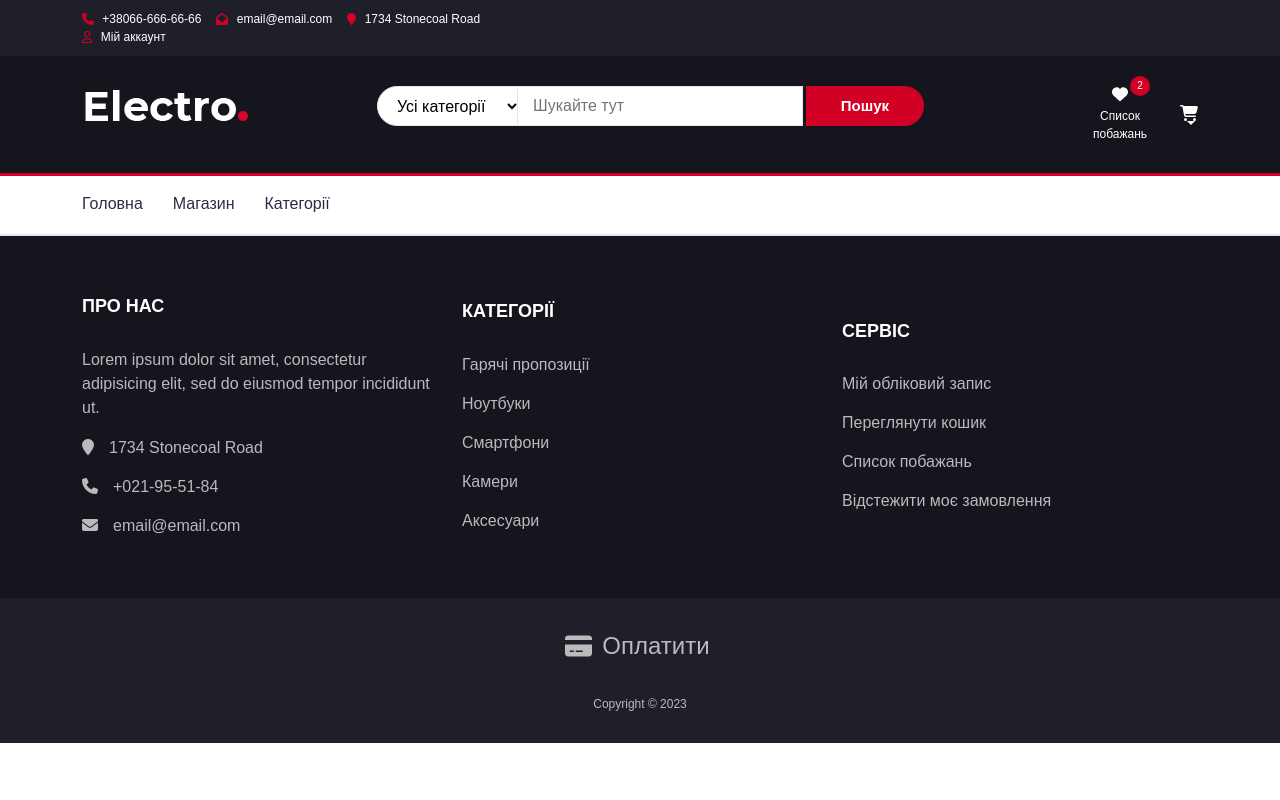
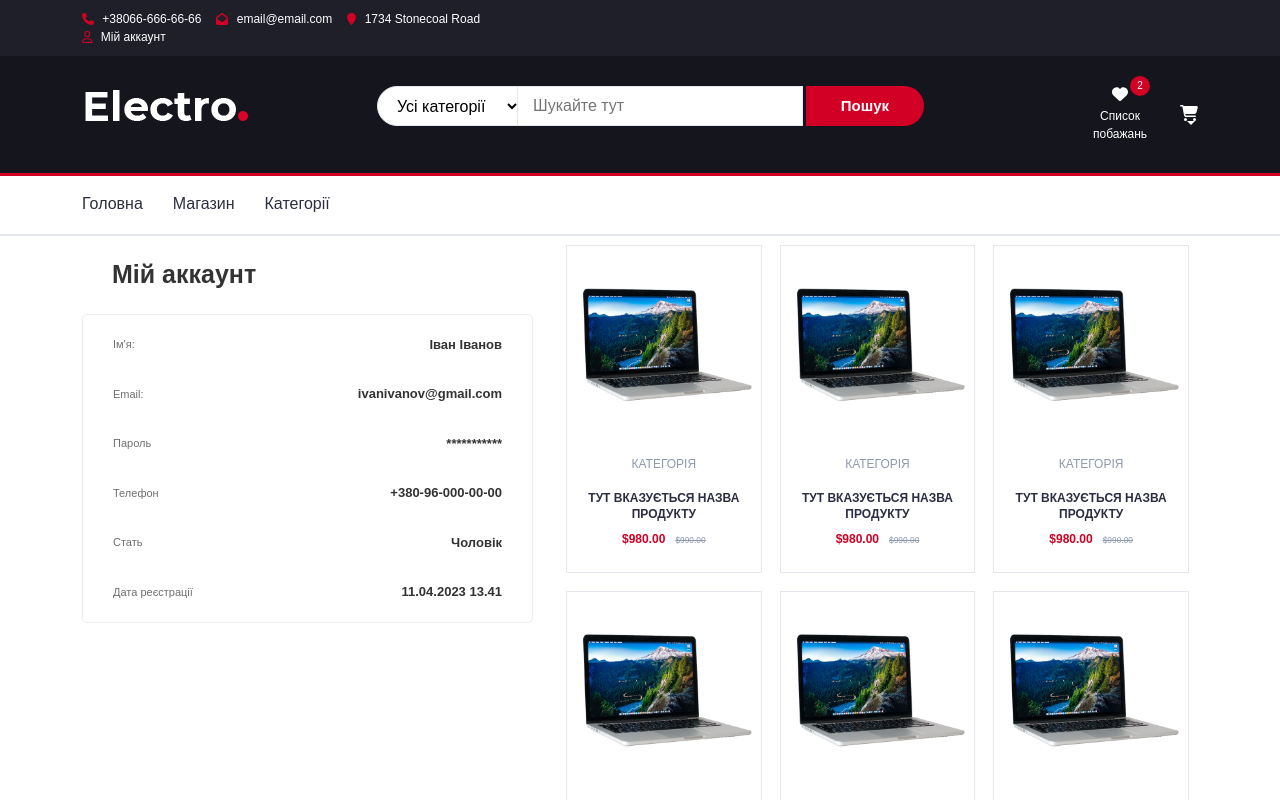
Before and after one commit to puffynNeroun/Electro, a React (Vite) app: page /myAccount in a window 1280 px wide. Shown: the top 800 px of the page. Built offline with nearby package versions, Linux system fonts and the light colour scheme.

Commit message:
add myAccount

```diff
--- a/src/App.tsx
+++ b/src/App.tsx
@@ -7,6 +7,7 @@ import Navigation from "./assets/components/_Navigation/Navigation";
 import Blank from "./assets/pages/_Blank/Blank";
 import Product from "./assets/pages/_Product/Product";
 import Store from "./assets/pages/_Store/Store";
+import MyAccount from "./assets/pages/_MyAccount/MyAccount";
 
 
 const App = () => {
@@ -21,6 +22,7 @@ const App = () => {
                 <Route path="/checkout" element={<Checkout/>}/>
                 <Route path="/product" element={<Product/>}/>
                 <Route path='/store' element={<Store/>}/>
+                <Route path='/myAccount' element={<MyAccount/>}/>
             </Routes>
             <Footer/>
         </>
--- a/src/assets/components/_Header/Header.tsx
+++ b/src/assets/components/_Header/Header.tsx
@@ -30,7 +30,7 @@ const Header = () => {
                         </li>
                     </ul>
                     <ul className = "header-links pull-right">
-                        <li><a href="#"><FontAwesomeIcon className="fa fa-user-o" icon={faUser}/> Мій аккаунт</a></li>
+                        <li><NavLink to="/myAccount"><FontAwesomeIcon className="fa fa-user-o" icon={faUser}/> Мій аккаунт</NavLink></li>
                     </ul>
                 </div>
             </div>
--- a/src/assets/localization/ua.json
+++ /dev/null
@@ -1,3 +0,0 @@
-{
-  "NEW_PRODUCTS": "нова продукция"
-}
--- /dev/null
+++ b/src/assets/pages/_MyAccount/MyAccount.tsx
@@ -0,0 +1,68 @@
+import SingUp from "../../components/_SingUp/SingUp";
+import {Col, Container, Row} from "react-bootstrap";
+import 'bootstrap/dist/css/bootstrap-grid.min.css'
+import './myAccount.scss'
+import {myAccountItems} from "./myAccount.data";
+
+
+const MyAccount = () => {
+    return (
+        <div>
+            <Container>
+                <Row>
+                    <Col lg={5} >
+                        <div className='myAccount'>
+                            <div className="myAccount__title">Мій аккаунт</div>
+                            <div className="myAccount__info">
+                                <div className="myAccount__info__name">
+                                    <div className="myAccount__info__name__sign">Ім'я:</div>
+                                    <div className="myAccount__info__name__return">Іван Іванов</div>
+                                </div>
+                                <div className="myAccount__info__email">
+                                    <div className="myAccount__info__name__sign">Email:</div>
+                                    <div className="myAccount__info__name__return">ivanivanov@gmail.com</div>
+                                </div>
+                                <div className="myAccount__info__password">
+                                    <div className="myAccount__info__name__sign">Пароль</div>
+                                    <div className="myAccount__info__name__return">***********</div>
+                                </div>
+                                <div className="myAccount__info__telephone">
+                                    <div className="myAccount__info__name__sign">Телефон</div>
+                                    <div className="myAccount__info__name__return">+380-96-000-00-00</div>
+                                </div>
+                                <div className="myAccount__info__gender">
+                                    <div className="myAccount__info__name__sign">Стать</div>
+                                    <div className="myAccount__info__name__return">Чоловік</div>
+                                </div>
+                                <div className="myAccount__info__registration">
+                                    <div className="myAccount__info__name__sign">Дата реєстрації</div>
+                                    <div className="myAccount__info__name__return">11.04.2023 13.41</div>
+                                </div>
+                            </div>
+                        </div>
+                    </Col>
+                    <Col lg={7} style={{display: 'flex', justifyContent: 'space-around', flexWrap: 'wrap'}}>
+                        {myAccountItems.map((myAccountItem) =>
+                            <div key={myAccountItem.key} className="col-md-4 col-xs-12">
+                                <div className="product product__myAccount">
+                                    <div className="product-img">
+                                        <img src={myAccountItem.img} alt=""/>
+                                    </div>
+                                    <div className="product-body">
+                                        <p className="product-category">{myAccountItem.category}</p>
+                                        <h3 className="product-name"><a style={{fontSize: '12px'}} href="#">{myAccountItem.names}</a></h3>
+                                        <h4 className="product-price" style={{fontSize: '12px'}}>{myAccountItem.price}<del
+                                            className="product-old-price">{myAccountItem.oldprice}</del></h4>
+                                    </div>
+                                </div>
+                            </div>
+                        )}
+                    </Col>
+                </Row>
+            </Container>
+            <SingUp/>
+        </div>
+    );
+};
+
+export default MyAccount;
--- /dev/null
+++ b/src/assets/pages/_MyAccount/myAccount.data.ts
@@ -0,0 +1,52 @@
+import product01 from "../_Product/img/product01.png";
+
+export const myAccountItems = [
+    {
+        img: product01,
+        category: 'Категорія',
+        names: 'тут вказується назва продукту',
+        price: '$980.00',
+        oldprice: '$990.00',
+        key: 0,
+    },
+    {
+        img: product01,
+        category: 'Категорія',
+        names: 'тут вказується назва продукту',
+        price: '$980.00',
+        oldprice: '$990.00',
+        key: 1,
+    },
+    {
+        img: product01,
+        category: 'Категорія',
+        names: 'тут вказується назва продукту',
+        price: '$980.00',
+        oldprice: '$990.00',
+        key: 2,
+    },
+    {
+        img: product01,
+        category: 'Категорія',
+        names: 'тут вказується назва продукту',
+        price: '$980.00',
+        oldprice: '$990.00',
+        key: 3,
+    },
+    {
+        img: product01,
+        category: 'Категорія',
+        names: 'тут вказується назва продукту',
+        price: '$980.00',
+        oldprice: '$990.00',
+        key: 4,
+    },
+    {
+        img: product01,
+        category: 'Категорія',
+        names: 'тут вказується назва продукту',
+        price: '$980.00',
+        oldprice: '$990.00',
+        key: 5,
+    },
+]
--- /dev/null
+++ b/src/assets/pages/_MyAccount/myAccount.scss
@@ -0,0 +1,65 @@
+.myAccount {
+  &__title {
+    font-size: 25px;
+    font-weight: 700;
+    margin: 20px 0 20px 30px;
+  }
+
+  &__info {
+    display: flex;
+    flex-direction: column;
+    gap: 30px;
+    border: 1px solid #ececea;
+    border-radius: 5px;
+    padding: 20px 30px;
+
+    &__name {
+      display: flex;
+      justify-content: space-between;
+      align-items: center;
+
+      &__sign {
+        font-size: 11px;
+        opacity: 0.7;
+      }
+
+      &__return {
+        font-size: 13px;
+        font-weight: 600;
+      }
+    }
+
+    &__email {
+      display: flex;
+      justify-content: space-between;
+      align-items: center;
+    }
+
+    &__password {
+      display: flex;
+      justify-content: space-between;
+      align-items: center;
+    }
+
+    &__telephone {
+      display: flex;
+      justify-content: space-between;
+      align-items: center;
+    }
+
+    &__gender {
+      display: flex;
+      justify-content: space-between;
+      align-items: center;
+    }
+    &__registration {
+      display: flex;
+      justify-content: space-between;
+      align-items: center;
+    }
+  }
+}
+
+.product__myAccount {
+  margin: 10px !important;
+}
--- a/src/assets/pages/_Product/ProductMainSec1.tsx
+++ b/src/assets/pages/_Product/ProductMainSec1.tsx
@@ -120,10 +120,10 @@ const ProductMainSec1 = () => {
 
                                 <ul className="product-main-btns">
                                     <li><NavLink to="/"><FontAwesomeIcon icon={faHeart}
-                                                                         className="fa fa-heart-o"></FontAwesomeIcon>додати
+                                                                         className="fa fa-heart-o" style={{paddingRight: '5px'}}></FontAwesomeIcon>додати
                                         до списку бажань</NavLink></li>
                                     <li><NavLink to="/"><FontAwesomeIcon icon={faExchange}
-                                                                         className="fa fa-exchange"></FontAwesomeIcon>додати
+                                                                         className="fa fa-exchange" style={{paddingRight: '5px'}}></FontAwesomeIcon>додати
                                         для порівняння</NavLink></li>
                                 </ul>
 
--- a/src/assets/styles/index.css
+++ b/src/assets/styles/index.css
@@ -995,6 +995,7 @@ textarea.input {
   position: relative;
   margin: 15px 0px 10px;
   height: 20px;
+  z-index: 0;
 }
 
 .product .product-body .product-rating>i {
```
Also changed, not shown: src/i18n.ts (deleted, +0 -49 lines).
